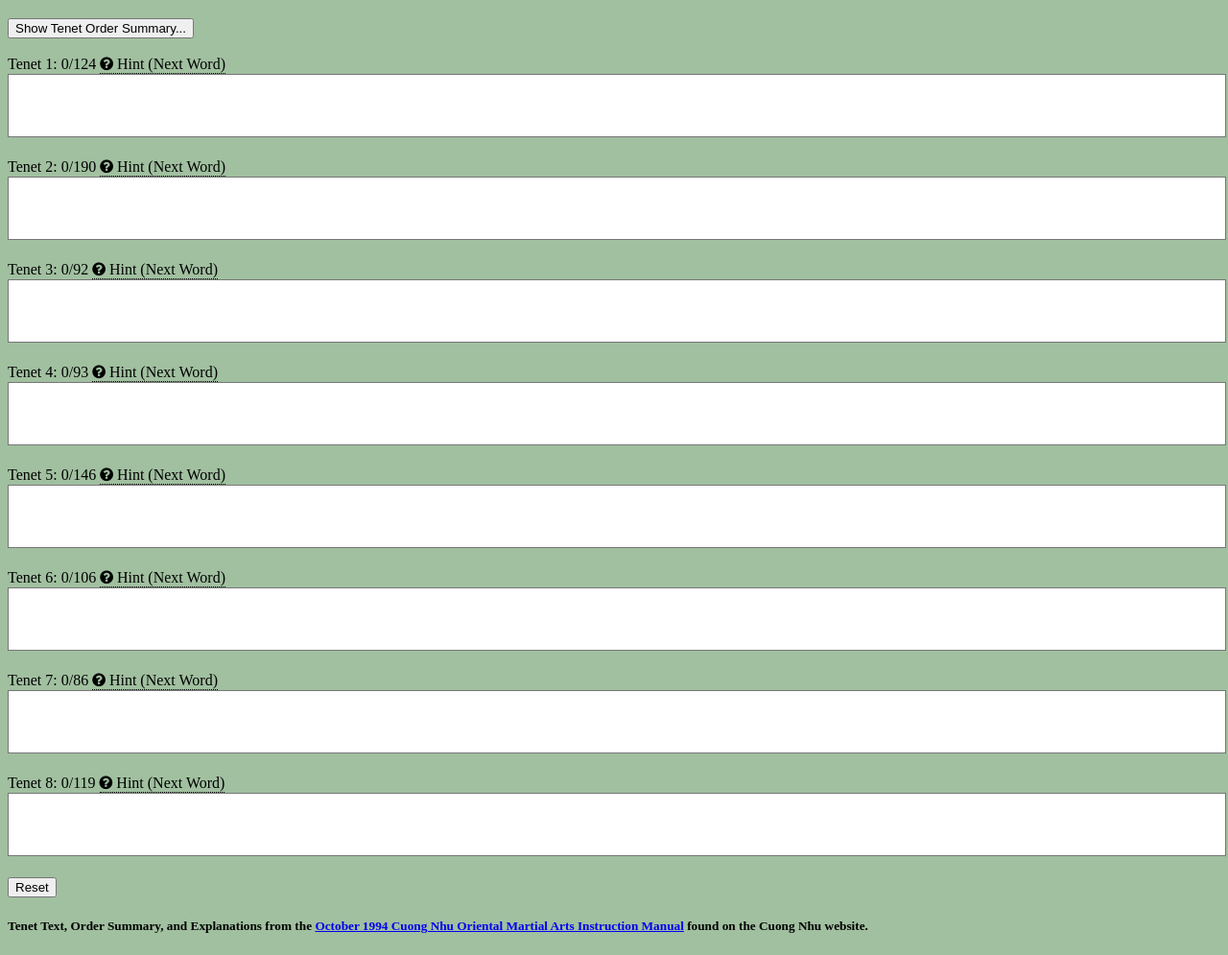
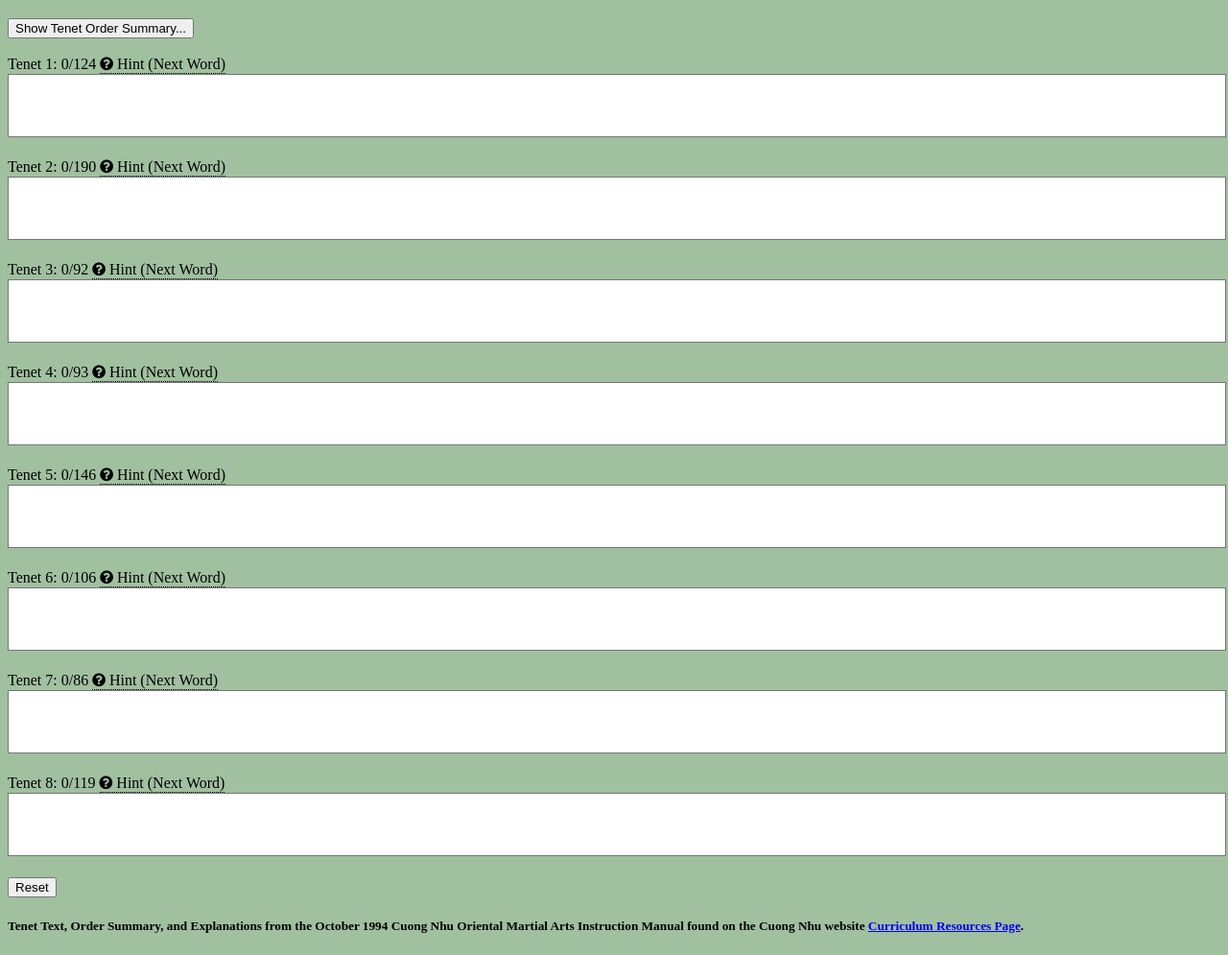
Before and after one commit to calculatorstore/CuongNhuGames, a plain HTML site: page CodeOfEthics_TypingTest.html in a window 1280 px wide. Shown: the part 61-1056 px from the top of the page at 96% size. Drawn offline with Linux system fonts and the light colour scheme.

Commit message:
Update CodeOfEthics_TypingTest.html

```diff
--- a/CodeOfEthics_TypingTest.html
+++ b/CodeOfEthics_TypingTest.html
@@ -356,8 +356,7 @@
 </form>
 
 <H5>
-Tenet Text, Order Summary, and Explanations from the
-<a href="https://cuongnhu.com/Sys/Login?ReturnUrl=%2fresources/Member%20Resources/Manuals/CNOMAA_OriginalInstructionManual.pdf">October 1994 Cuong Nhu Oriental Martial Arts Instruction Manual</a> found on the Cuong Nhu website.
+Tenet Text, Order Summary, and Explanations from the October 1994 Cuong Nhu Oriental Martial Arts Instruction Manual found on the Cuong Nhu website <a href="https://cuongnhu.com/Curriculum"> Curriculum Resources Page</a>.
 </H5>
 </body>
 </html>
```
